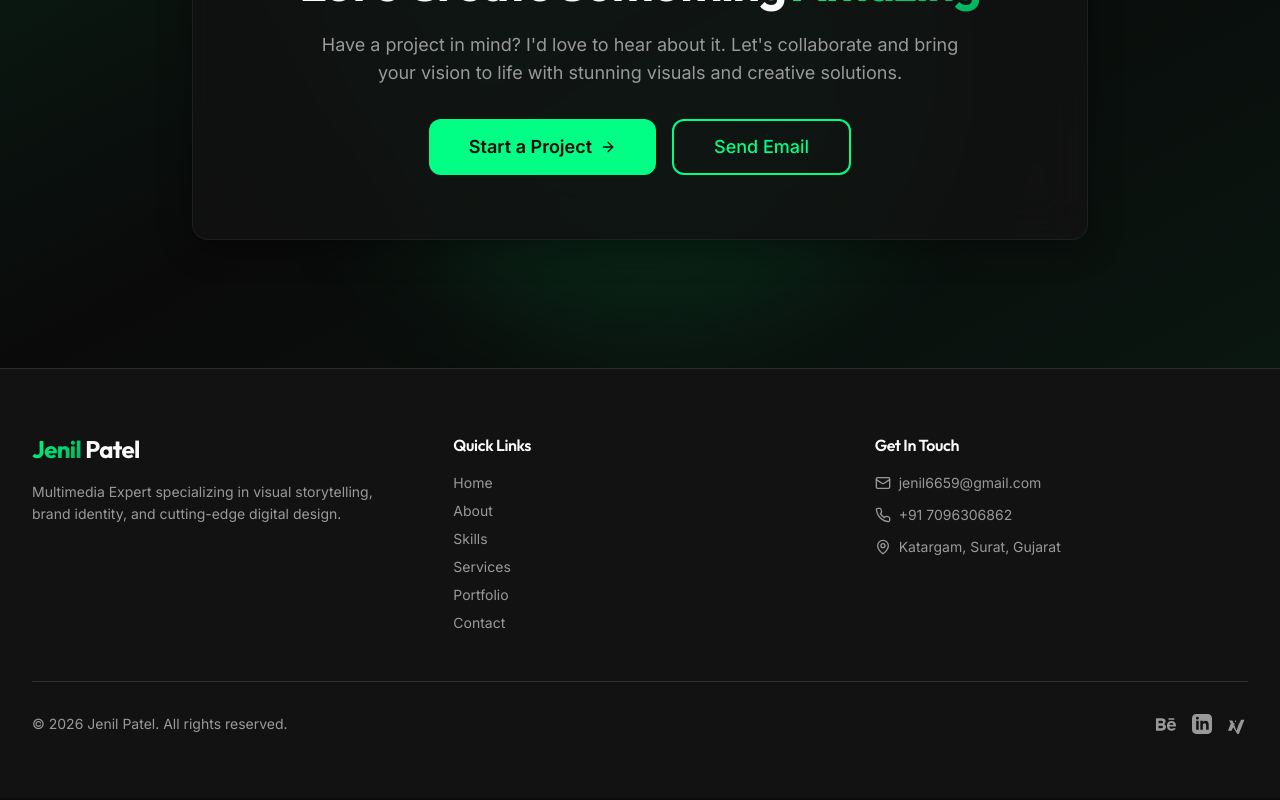
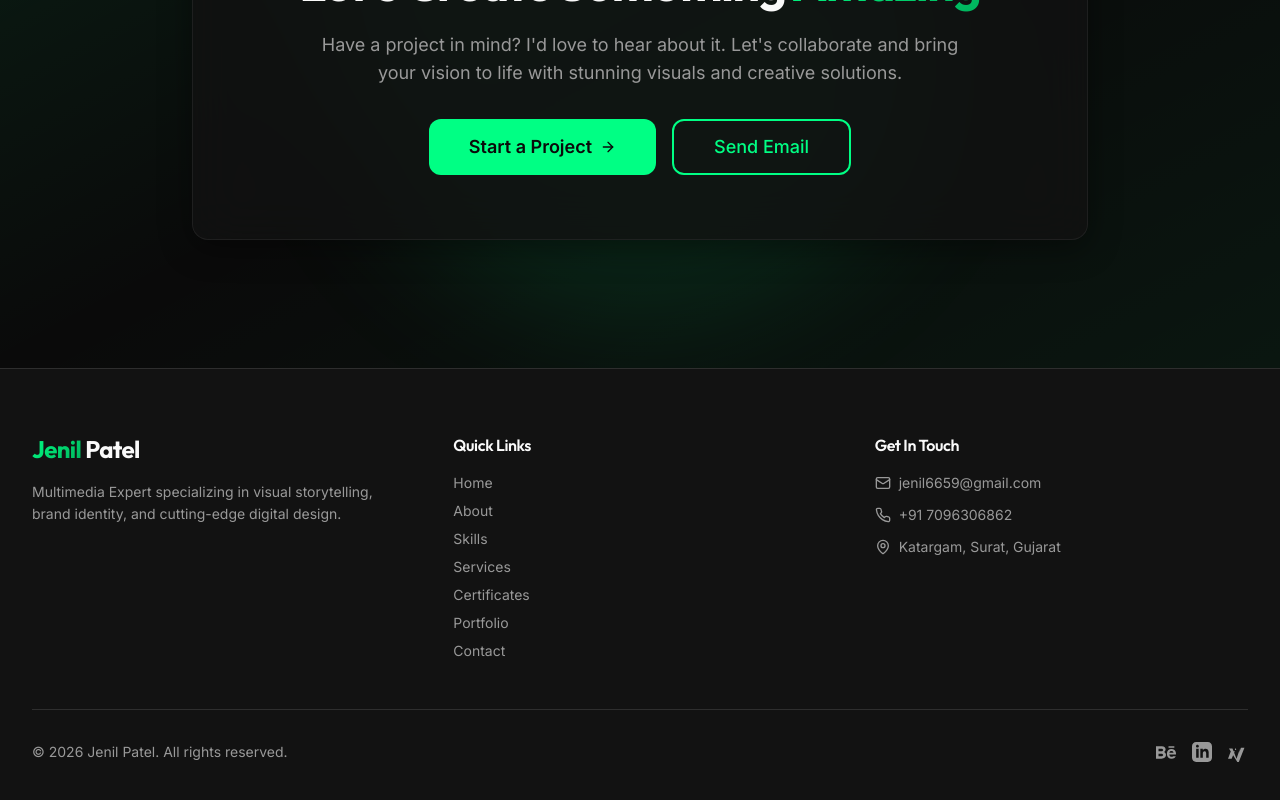
Before and after one commit to jenil290/portfolio-2, a React (Vite) app: page / in a window 1280 px wide. Shown: the part 3756-4556 px from the top of the page. Built offline with nearby package versions, Linux system fonts and the light colour scheme; the HTML template or start-up script is replaced by a standard one.

Commit message:
Add certificates link to footer

```diff
--- a/src/components/layout/Footer.tsx
+++ b/src/components/layout/Footer.tsx
@@ -57,7 +57,15 @@ export function Footer() {
               Quick Links
             </h4>
             <div className="flex flex-col gap-2">
-              {["Home", "About", "Skills", "Services","Portfolio", "Contact"].map((item) => (
+              {[
+                "Home",
+                "About",
+                "Skills",
+                "Services",
+                "Certificates",
+                "Portfolio",
+                "Contact",
+              ].map((item) => (
                 <Link
                   key={item}
                   to={item === "Home" ? "/" : `/${item.toLowerCase()}`}
```
